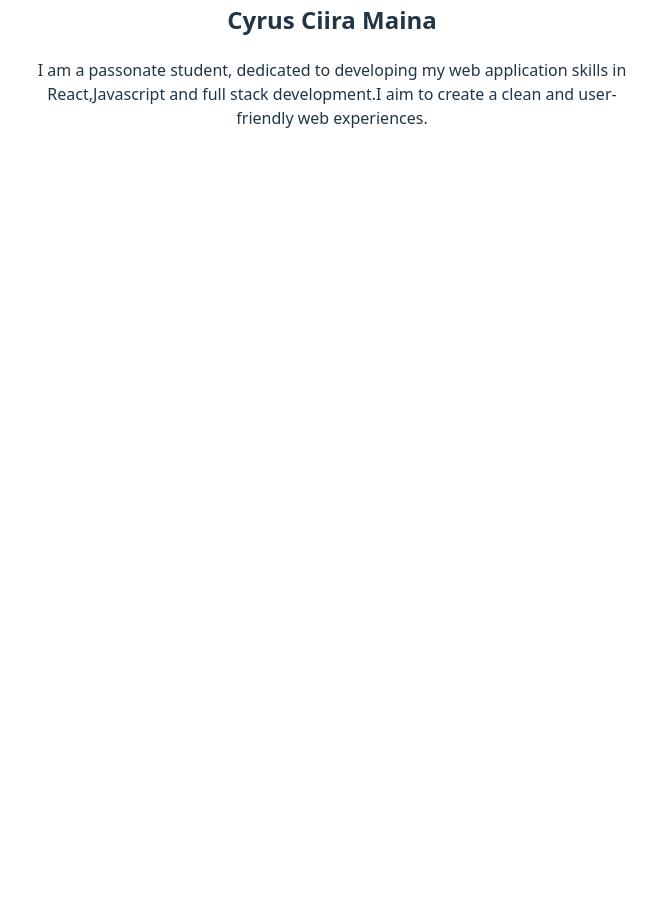
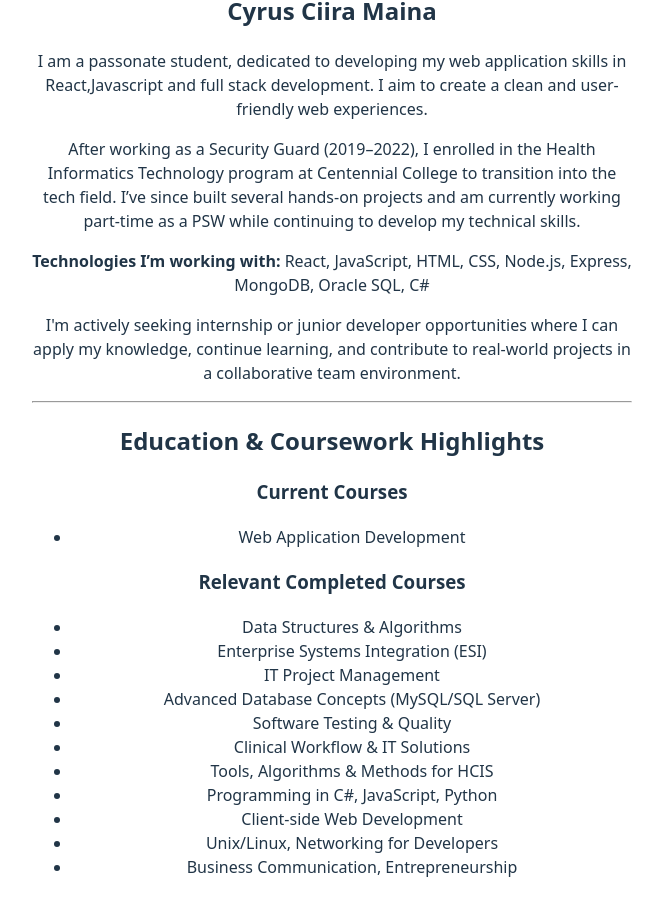
Before and after one commit to CYRUSMAINA/COMP229-Week2, a React (Vite) app: page /about in a window 1280 px wide. Shown: the part 596-1512 px from the top of the page, without its empty margins (308-971 px from the left). Before the commit the page ends 800 px from the top, so only its background shows below. Built offline with nearby package versions, Linux system fonts and the light colour scheme.

Commit message:
17-06-25 about update

```diff
--- a/src/component/About.jsx
+++ b/src/component/About.jsx
@@ -18,7 +18,51 @@ export default function About()
 
          />
          <h2>Cyrus Ciira Maina</h2>
-         <p> I am a passonate student, dedicated to developing my  web application skills in React,Javascript  and full stack development.I aim to create a clean and user-friendly web experiences.</p>
+         <p>
+          I am a passonate student, dedicated to developing my  web application
+          skills in React,Javascript  and full stack development.
+          I aim to create a clean and user-friendly web experiences.
+          </p>
+          <p>
+        After working as a Security Guard (2019–2022), I enrolled in the Health
+        Informatics Technology program at Centennial College to transition into
+        the tech field. I’ve since built several hands-on projects and am
+        currently working part-time as a PSW while continuing to develop my
+        technical skills.
+      </p>
+      <p>
+        <strong>Technologies I’m working with:</strong> React, JavaScript,
+        HTML, CSS, Node.js, Express, MongoDB, Oracle SQL, C#
+      </p>
+      <p>
+        I'm actively seeking internship or junior developer opportunities where
+        I can apply my knowledge, continue learning, and contribute to
+        real-world projects in a collaborative team environment.
+      </p>
+      <hr />
+
+      <h2>Education & Coursework Highlights</h2>
+
+      <h3>Current Courses</h3>
+      <ul>
+        <li>Web Application Development</li>
+      </ul>
+
+      <h3>Relevant Completed Courses</h3>
+      <ul>
+        <li>Data Structures & Algorithms</li>
+        <li>Enterprise Systems Integration (ESI)</li>
+        <li>IT Project Management</li>
+        <li>Advanced Database Concepts (MySQL/SQL Server)</li>
+        <li>Software Testing & Quality</li>
+        <li>Clinical Workflow & IT Solutions</li>
+        <li>Tools, Algorithms & Methods for HCIS</li>
+        <li>Programming in C#, JavaScript, Python</li>
+        <li>Client-side Web Development</li>
+        <li>Unix/Linux, Networking for Developers</li>
+        <li>Business Communication, Entrepreneurship</li>
+      </ul>
+
          </div>
 
      )
```
